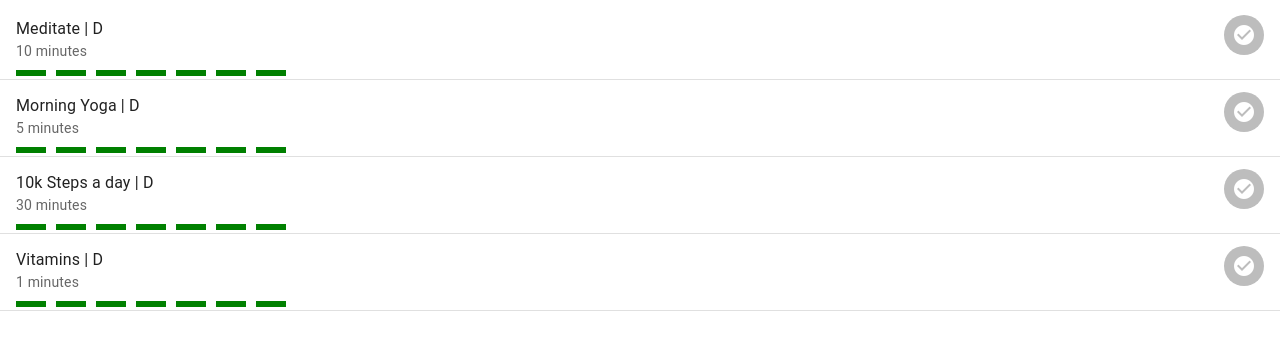
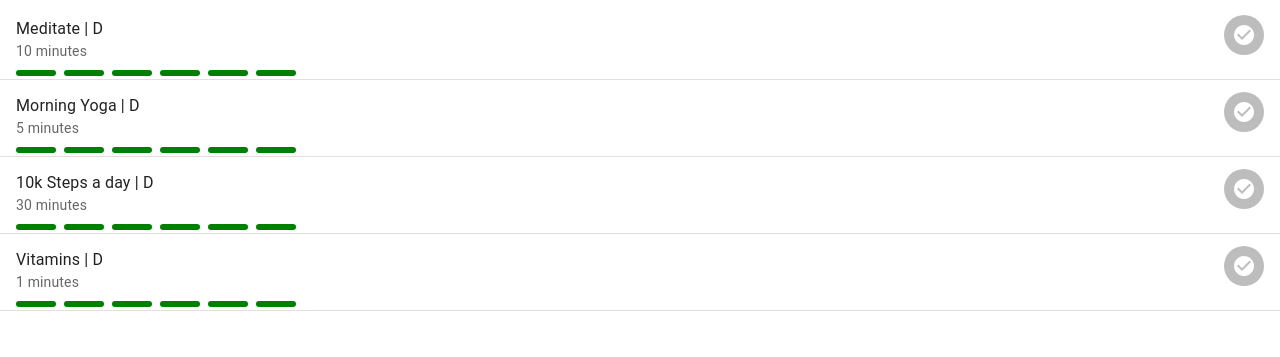
Before and after one commit to Plesin/habit-tracker, a React (Vite) app: page / in a window 1280 px wide. Shown: the part 192-549 px from the top of the page. Built offline with nearby package versions, Linux system fonts and the light colour scheme.

Commit message:
user past6days in the list

```diff
--- a/src/HabitList.tsx
+++ b/src/HabitList.tsx
@@ -6,13 +6,21 @@ import ListItemAvatar from '@mui/material/ListItemAvatar'
 import Avatar from '@mui/material/Avatar'
 import Icon from '@mui/material/Icon'
 import Divider from '@mui/material/Divider'
-import { useRecoilValue, useSetRecoilState } from 'recoil'
+import { useRecoilValue, useSetRecoilState, selector } from 'recoil'
 import { habitsState, last7DaysState } from './state'
 import { format } from 'date-fns'
 
 export default function InsetDividers() {
   const items = useRecoilValue(habitsState)
-  const last7Days = useRecoilValue(last7DaysState)
+  const past6DaysState = selector({
+    key: 'past6Days',
+    get: ({ get }) => {
+      const last7days: (number | Date)[] = get(last7DaysState)
+      const past6Days = last7days.slice(0, 6)
+      return past6Days
+    },
+  })
+  const past6Days = useRecoilValue(past6DaysState)
   const setHabitsState = useSetRecoilState(habitsState)
   const toggleCompleted = (id: number) => {
     setHabitsState((oldHabits) => {
@@ -65,18 +73,18 @@ export default function InsetDividers() {
                 padding: '0 16px',
                 margin: '3px 0',
                 display: 'flex',
-                gap: '10px',
+                gap: '8px',
                 flexDirection: 'row',
                 flex: 1,
                 justifyContent: 'start',
               }}
             >
-              {last7Days.map((item) => (
+              {past6Days.map((item) => (
                 <Box
                   sx={{
-                    gap: '10px',
-                    width: '30px',
+                    width: '40px',
                     height: '6px',
+                    borderRadius: '3px',
                     backgroundColor: 'green',
                   }}
                   title={format(item, 'eee d')}
```
